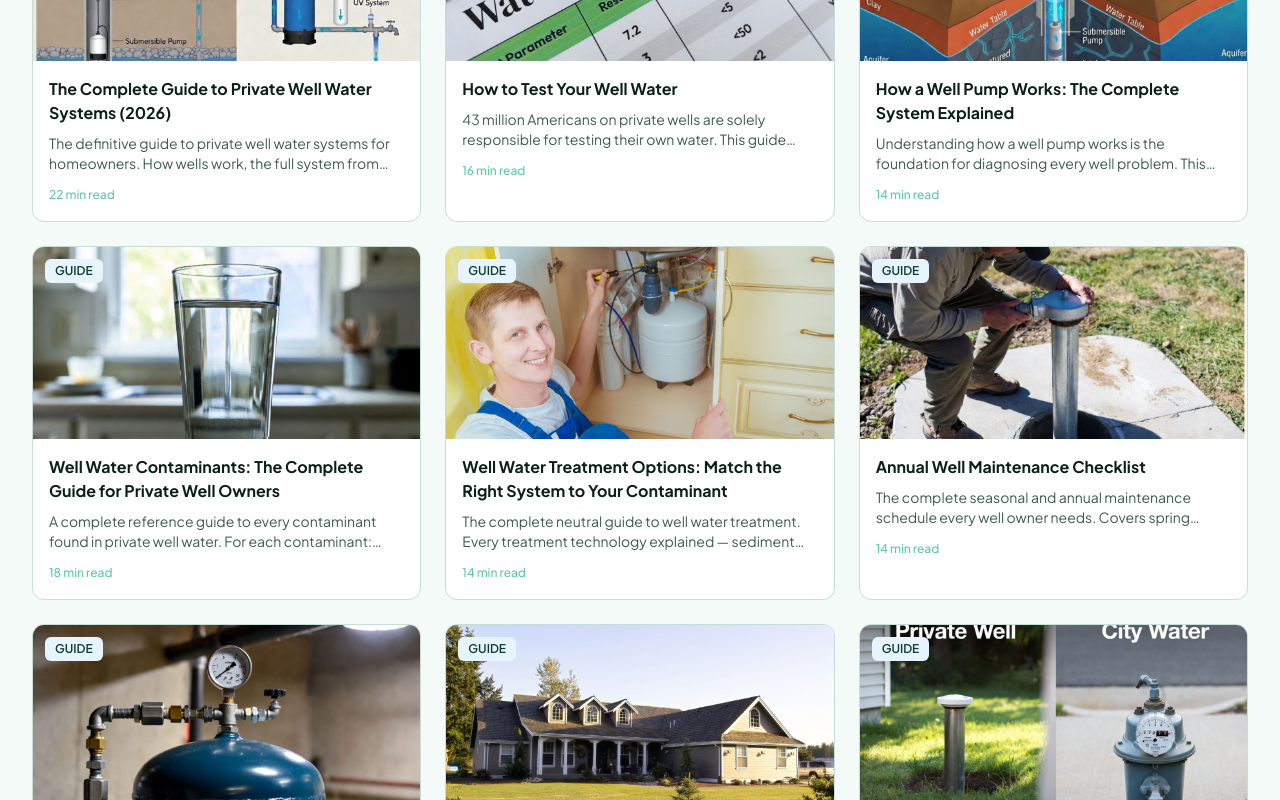
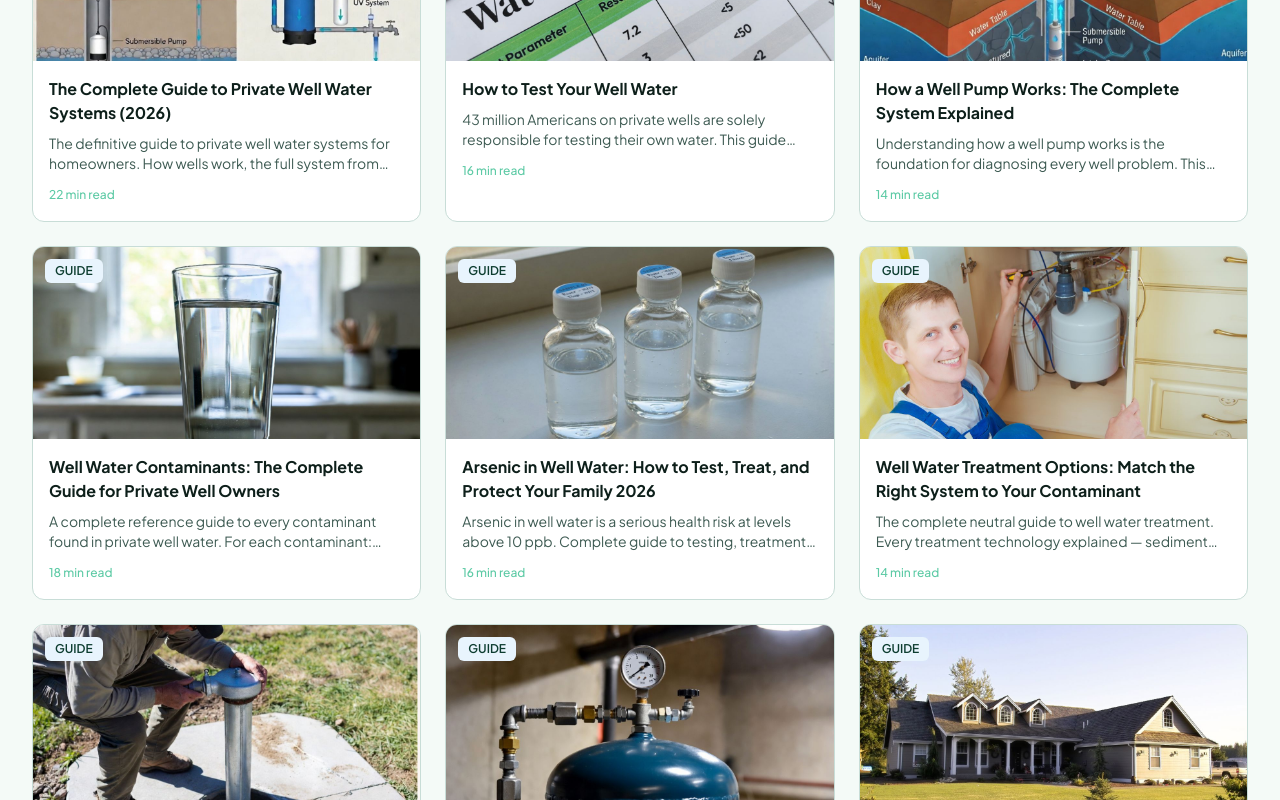
Before and after one commit to thebasementguide2026/thewell.guide-, a Next.js app: page /guides in a window 1280 px wide. Shown: the part 587-1387 px from the top of the page. Built offline with nearby package versions, Linux system fonts and the light colour scheme.

Commit message:
Add arsenic-in-well-water guide to app/guides/page.tsx

```diff
--- a/app/guides/page.tsx
+++ b/app/guides/page.tsx
@@ -14,6 +14,7 @@ const guides = [
   { title: 'How to Test Your Well Water', href: '/guides/how-to-test-well-water', description: '43 million Americans on private wells are solely responsible for testing their own water. This guide covers what to test for, when to test, how to collect a sample correctly, and what to do when something comes back wrong.', image: '/watertest.jpg', readTime: '16 min read' },
   { title: 'How a Well Pump Works: The Complete System Explained', href: '/guides/how-well-pump-works', description: 'Understanding how a well pump works is the foundation for diagnosing every well problem. This guide explains the full pressure cycle, how submersible and jet pumps differ, what the pressure tank actually does, and what two-wire vs three-wire means for repairs.', image: '/howwellworks.jpg', readTime: '14 min read' },
   { title: 'Well Water Contaminants: The Complete Guide for Private Well Owners', href: '/guides/well-water-contaminants', description: 'A complete reference guide to every contaminant found in private well water. For each contaminant: where it comes from, what it does to health, the EPA limit, which regions are most affected, how to test, and how to treat.', image: '/wellguidecontaminants.jpg', readTime: '18 min read' },
+  { title: 'Arsenic in Well Water: How to Test, Treat, and Protect Your Family 2026', href: '/guides/arsenic-in-well-water', description: 'Arsenic in well water is a serious health risk at levels above 10 ppb. Complete guide to testing, treatment options (reverse osmosis, activated alumina, whole-house systems), costs, and EPA standards for private well owners.', image: '/Arsenic in well water .jpg', readTime: '16 min read' },
   { title: 'Well Water Treatment Options: Match the Right System to Your Contaminant', href: '/guides/well-water-treatment-options', description: 'The complete neutral guide to well water treatment. Every treatment technology explained — sediment filters, carbon filters, UV disinfection, water softeners, reverse osmosis, oxidizing filters, and more.', image: '/well treatmentoptions.jpg', readTime: '14 min read' },
   { title: 'Annual Well Maintenance Checklist', href: '/guides/well-maintenance-checklist', description: 'The complete seasonal and annual maintenance schedule every well owner needs. Covers spring startup, summer monitoring, fall winterization, and professional inspections.', image: '/well maintance.jpg', readTime: '14 min read' },
   { title: 'Well Pressure Tank: The Complete Guide for Private Well Owners', href: '/guides/well-pressure-tank-guide', description: 'Everything a private well owner needs to know about pressure tanks: how they work, the three types, how to size one correctly, the best brands, maintenance schedule, failure signs, and when to replace.', image: '/pressureguide.jpg', readTime: '16 min read' },
```
